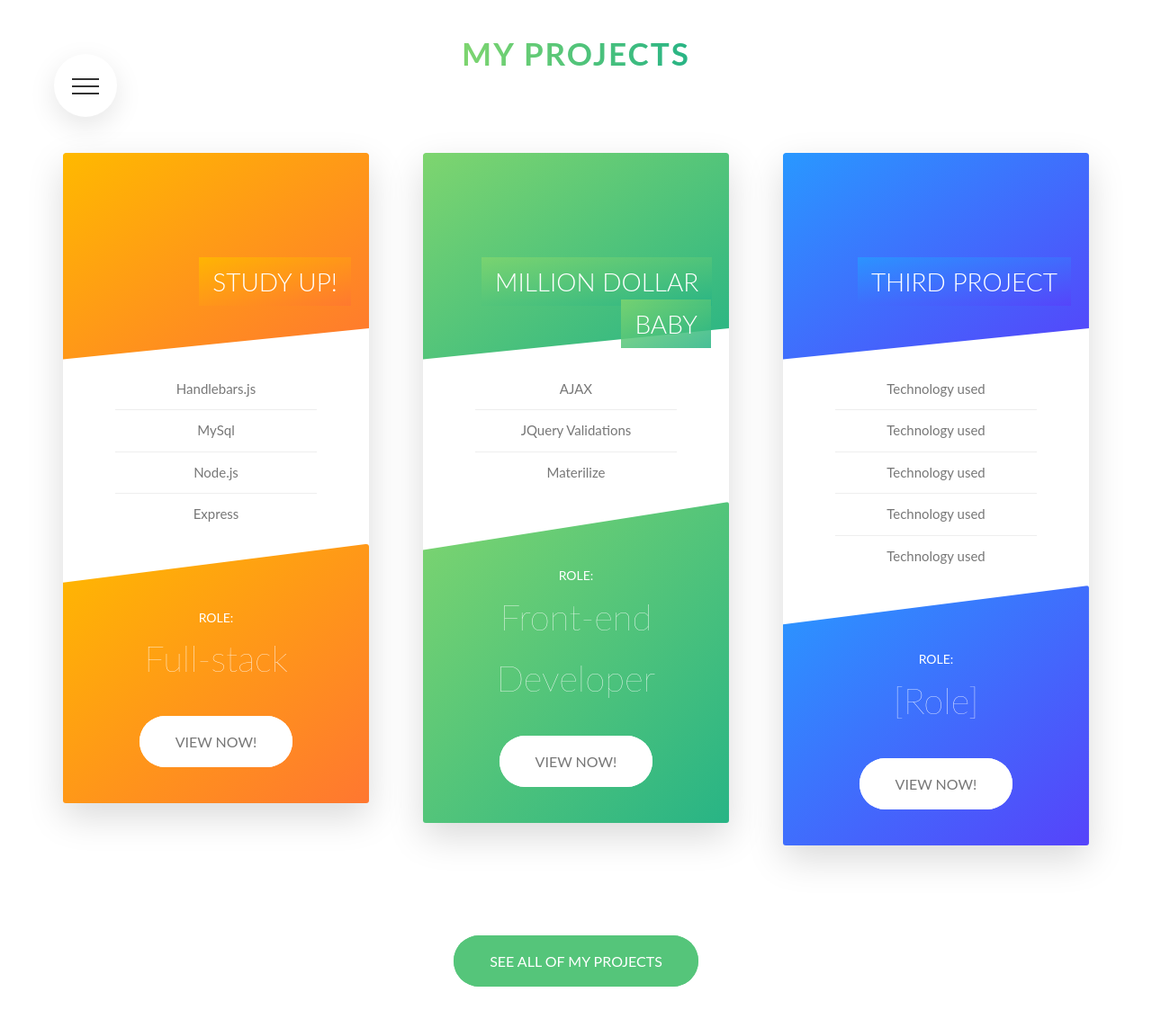
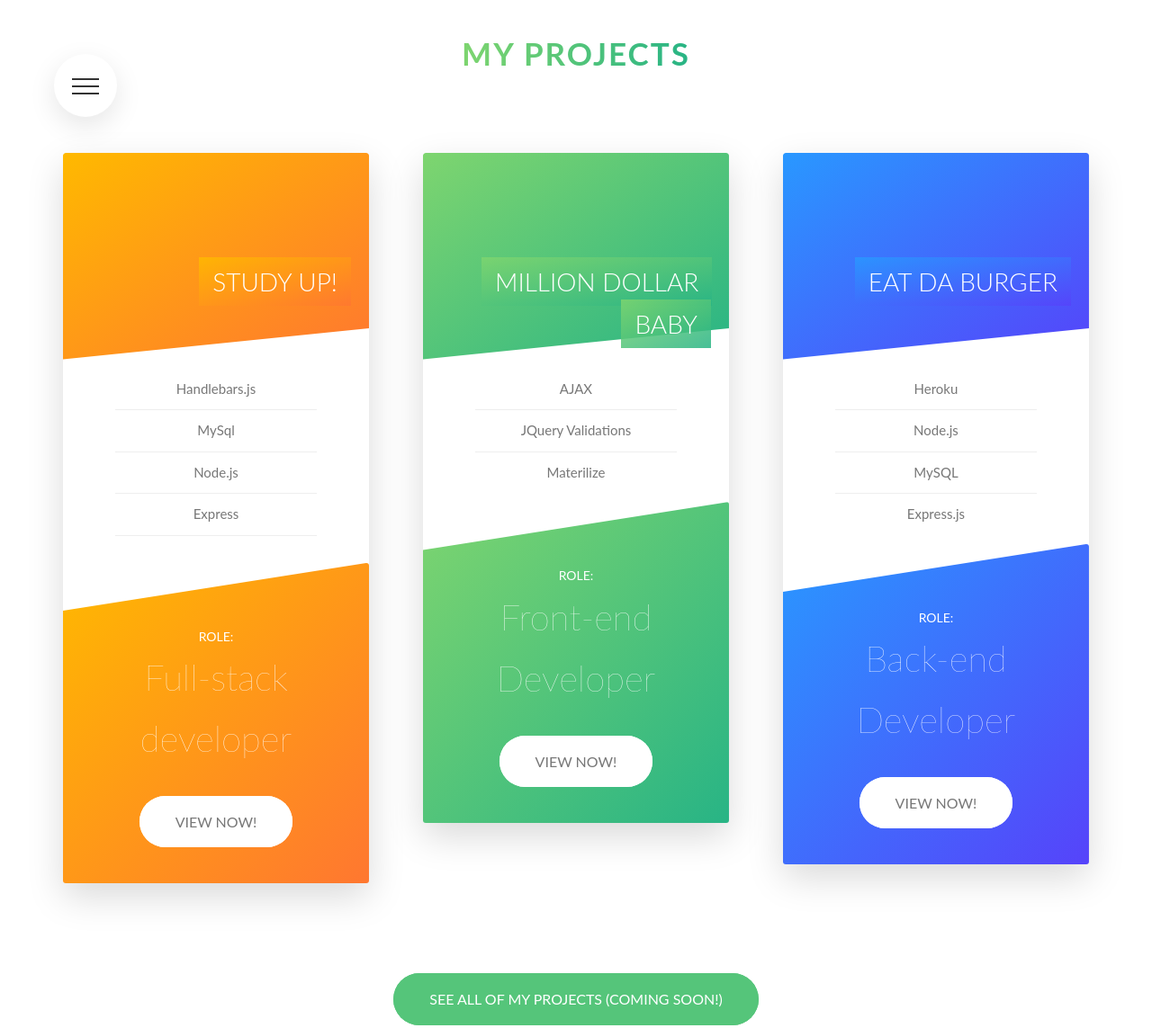
Before and after one commit to christianmpacheco/Portfolio, a website: page portfolio.html in a window 1280 px wide. Shown: the whole page at 90% size. Drawn offline with Linux system fonts and the light colour scheme.

```diff
--- a/portfolio.html
+++ b/portfolio.html
@@ -51,6 +51,7 @@
                                         <li>MySql</li>
                                         <li>Node.js</li>
                                         <li>Express</li>
+                                        <li></li>
                                     </ul>
                                 </div>
                            </div>
@@ -58,7 +59,7 @@
                                 <div class="card__cta">
                                     <div class="card__price-box">
                                         <p class="card__price-only">Role:</p>
-                                        <p class="card__price-value">Full-stack</p>
+                                        <p class="card__price-value">Full-stack developer</p>
                                     </div>
                                     <a href="http://murmuring-basin-25690.herokuapp.com/" class="btn btn--white">View now!</a>
                                 </div>
@@ -105,15 +106,14 @@
                                     &nbsp;
                                 </div>
                                 <h4 class="card__heading">
-                                    <span class="card__heading-span card__heading-span--3">Third Project</span>
+                                    <span class="card__heading-span card__heading-span--3">Eat Da Burger</span>
                                 </h4>
                                 <div class="card__details">
                                     <ul>
-                                        <li>Technology used</li>
-                                        <li>Technology used</li>
-                                        <li>Technology used</li>
-                                        <li>Technology used</li>
-                                        <li>Technology used</li>
+                                        <li>Heroku</li>
+                                        <li>Node.js</li>
+                                        <li>MySQL</li>
+                                        <li>Express.js</li>
                                     </ul>
                                 </div>
 
@@ -122,7 +122,7 @@
                                 <div class="card__cta">
                                     <div class="card__price-box">
                                         <p class="card__price-only">Role: </p>
-                                        <p class="card__price-value">[Role]</p>
+                                        <p class="card__price-value">Back-end Developer</p>
                                     </div>
                                     <a href="#popup" class="btn btn--white">View now!</a>
                                 </div>
@@ -132,7 +132,7 @@
                 </div>
 
                 <div class="u-center-text u-margin-top-huge">
-                    <a href="#" class="btn btn--green">See all of my projects</a>
+                    <a href="#" class="btn btn--green">See all of my projects (Coming soon!)</a>
                 </div>
             </section>
 
```
Also changed, not shown: index.html (+3 -3 lines), README.md (added).
